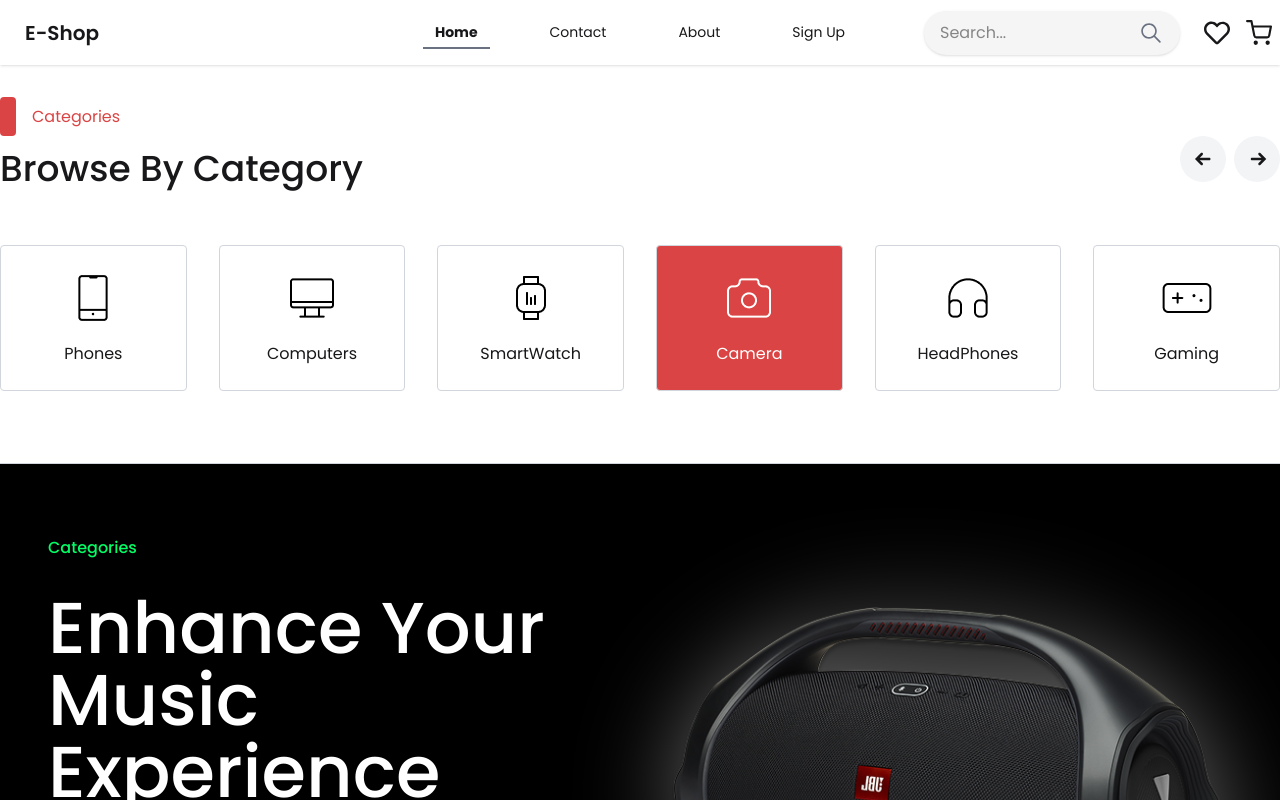
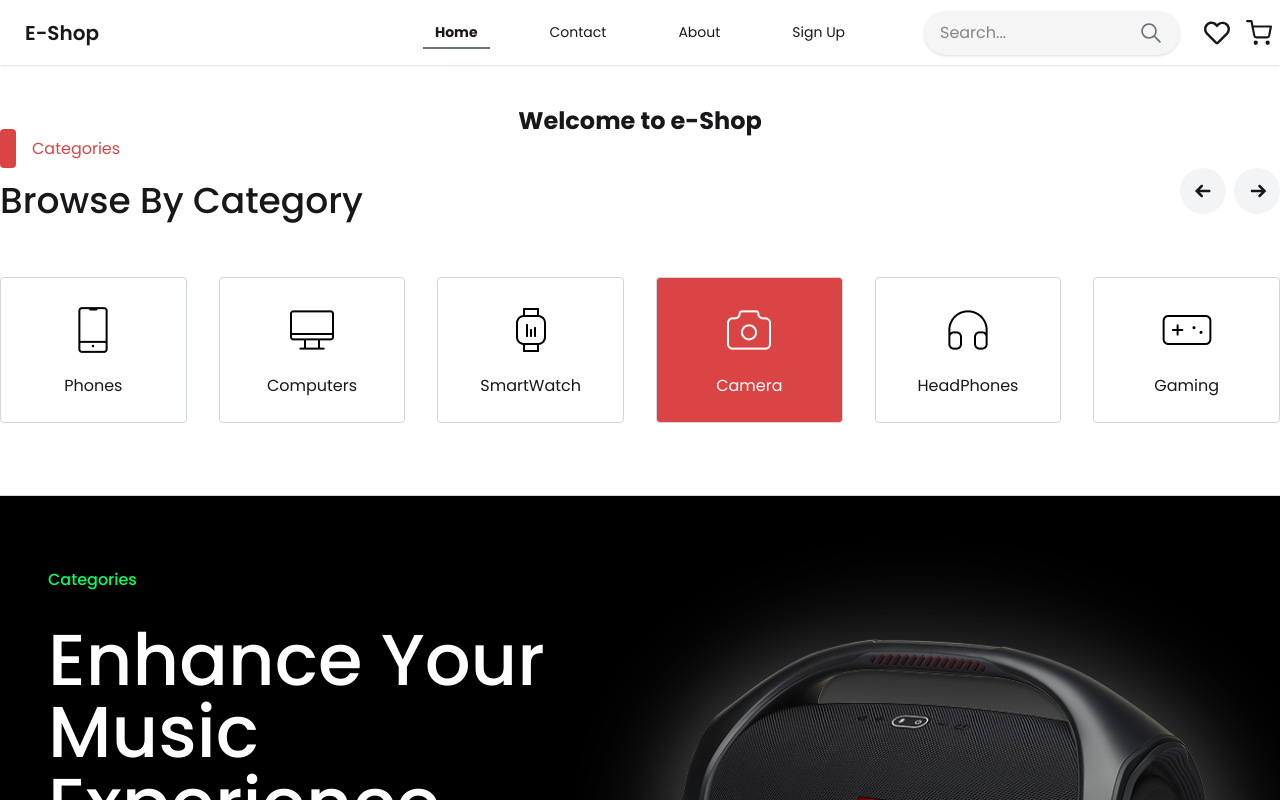
Before and after one commit to rifat-hasan121/e-Shop, a Next.js app: page / in a window 1280 px wide. Shown: the top 800 px of the page. Built offline with nearby package versions, Linux system fonts and the light colour scheme.

Commit message:
check commit

```diff
--- a/src/app/page.js
+++ b/src/app/page.js
@@ -5,6 +5,9 @@
 export default function Home() {
   return (
     <div className="mt-10">
+      <p className="text-2xl font-bold text-center">
+        Welcome to e-Shop
+      </p>
       <BrowseByCategory />
       <Highlight />
       <WhyChooseUs />
```
Also changed, not shown: 1 other file (tests, documents, lock files or other folders).
